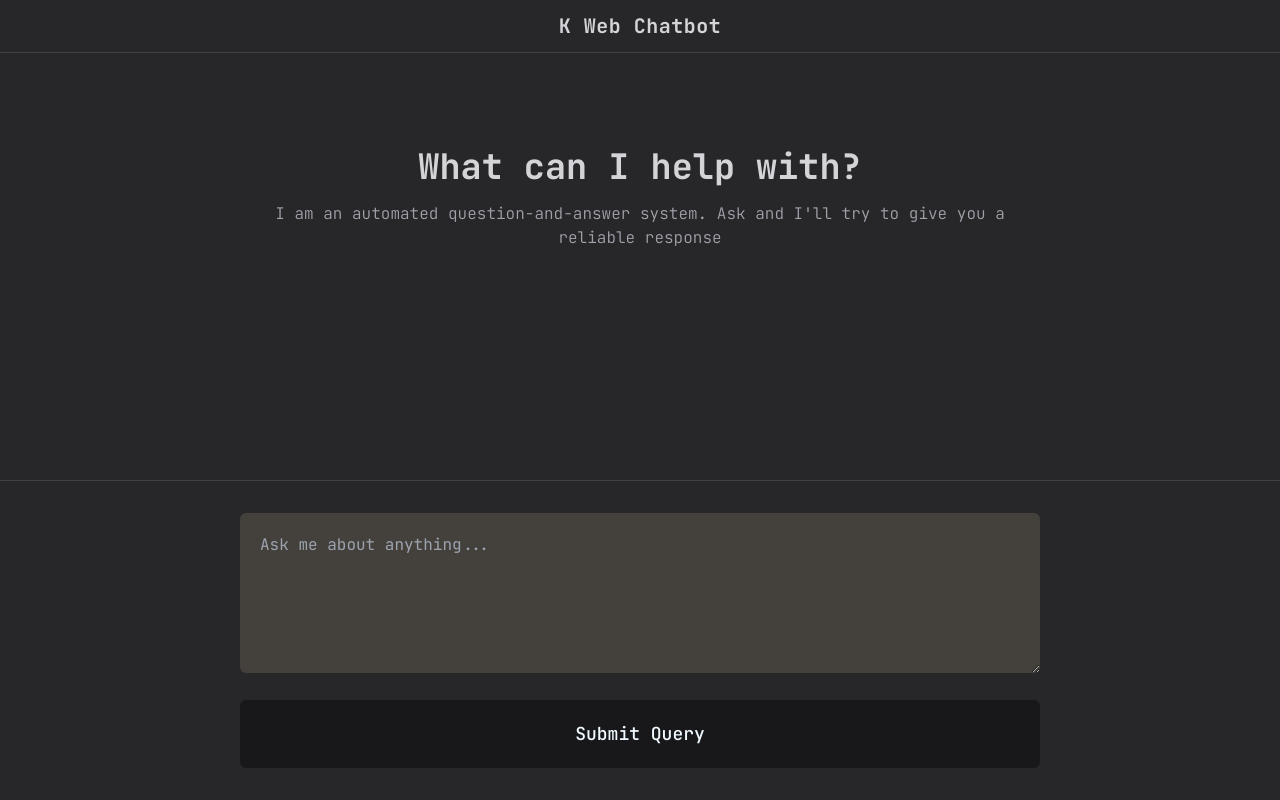
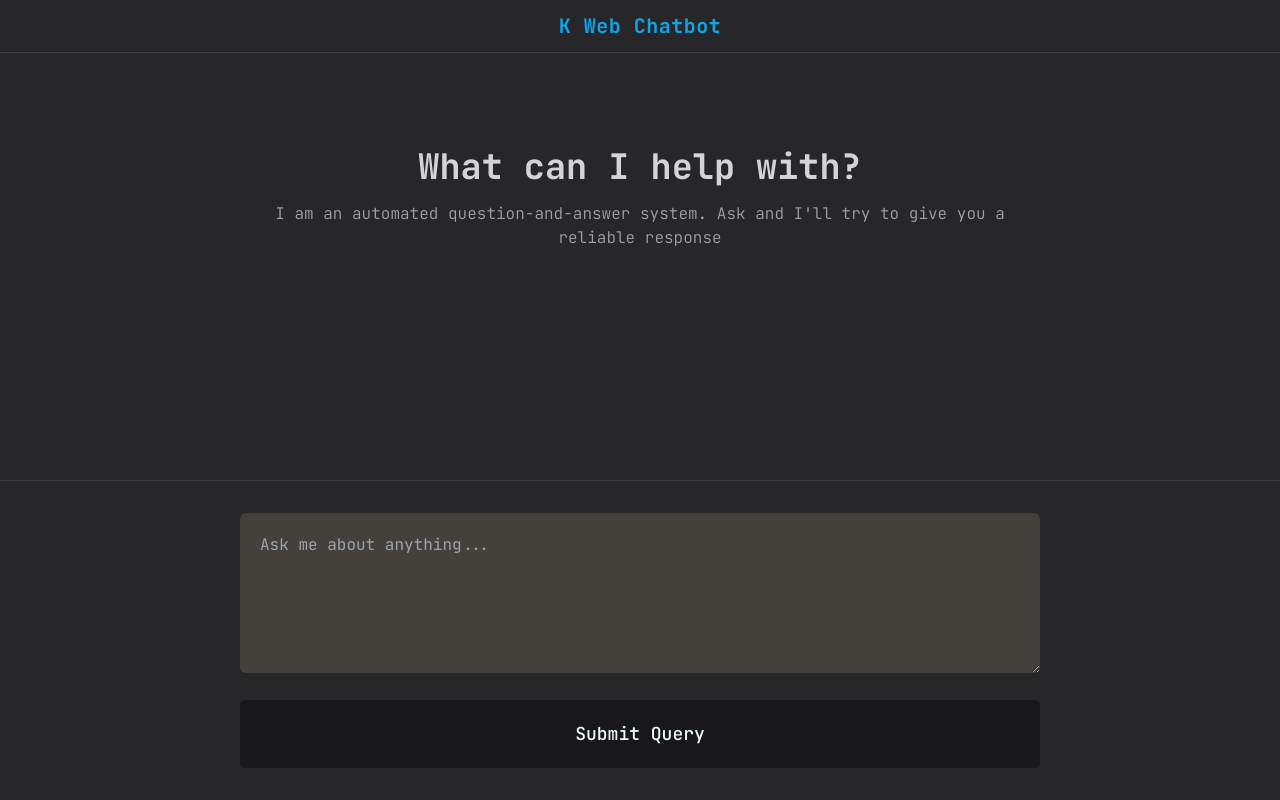
Before and after one commit to codeyabyab/k-web-chatbot, a React (Vite) app: page / in a window 1280 px wide. Built offline with nearby package versions, Linux system fonts and the light colour scheme; no server answers.

Commit message:
Update website to have improved heading text color

```diff
--- a/src/App.jsx
+++ b/src/App.jsx
@@ -19,7 +19,7 @@ function App() {
     <>
       <div className="flex h-dvh flex-col bg-zinc-800 text-zinc-300">
         <header className="border-b border-zinc-700 px-5 py-3 text-center">
-          <h1 className="text-xl font-bold tracking-wide">K Web Chatbot</h1>
+          <h1 className="text-xl font-bold tracking-wide text-sky-500">K Web Chatbot</h1>
         </header>
 
         <main className="flex-1 overflow-y-auto" aria-live="polite">
```
